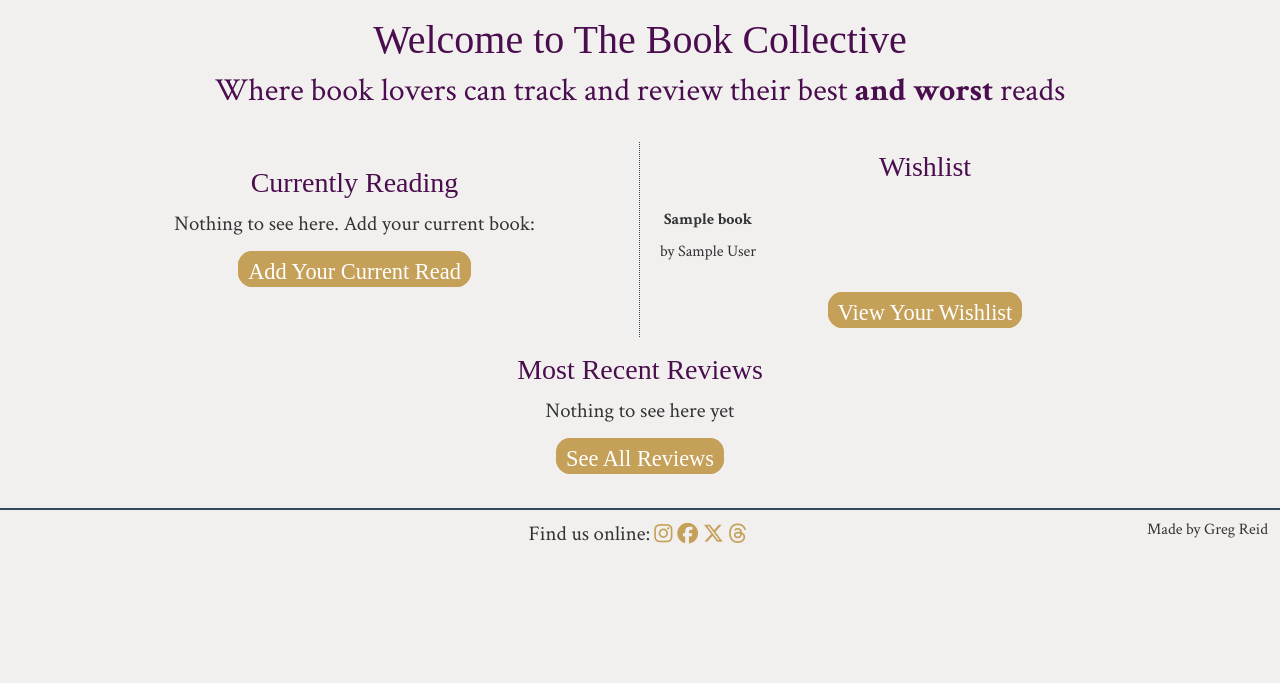
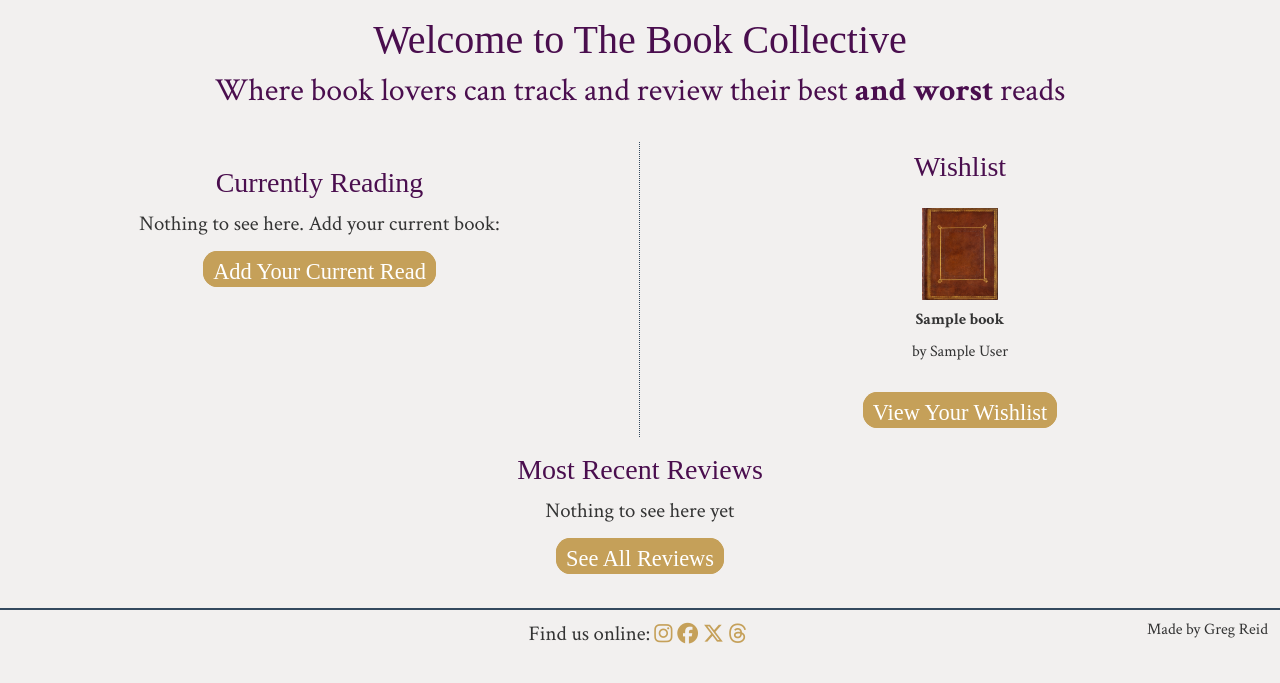
Before and after one commit to Greggy1234/The-Book-Collective, a Django app: page / in a window 1280 px wide. Shown: the part 63-746 px from the top of the page. Run offline with Django 5.2, Linux system fonts and the light colour scheme; a user stored in the database is signed in; tables that the repository leaves empty hold one stand-in row (values such as "Sample post"); some libraries are stand-ins or nearby versions; some web fonts are replaced.

Commit message:
Add in placeholder image for books

```diff
--- a/book_collective/settings.py
+++ b/book_collective/settings.py
@@ -30,7 +30,7 @@ TEMPLATES_DIR = os.path.join(BASE_DIR, 'templates')
 SECRET_KEY = os.environ.get("SECRET_KEY")
 
 # SECURITY WARNING: don't run with debug turned on in production!
-DEBUG = False
+DEBUG = True
 
 ALLOWED_HOSTS = ['127.0.0.1', '.herokuapp.com',]
 
--- a/reviews/templates/review/index.html
+++ b/reviews/templates/review/index.html
@@ -8,14 +8,23 @@
     <h2>Where book lovers can track and review their best <span class="bold">and worst </span>reads</h2>
 </div>
 <!-- User currently reading and wishlist -->
-<div class="container py-2">
+<div class="container-fluid py-2">
     <div class="row justify-content-around">
         <div class="col-12 col-lg-6 py-4 text-center right-border-no-mobile">
             <h3>Currently Reading</h3>
             {% if book_status_currently_reading %}
+            <div class="flex-row justify-content-center">
                 {% for book in book_status_currently_reading %}
-            <div class="card mb-3">
-                <div class="card-body">
+                <div class="card mb-3 mx-1 px-0">
+                    <div class="card-body mx-0 px-1">
+                        <div class="image-container pb-2">
+                            {% if book.front_cover %}
+                            <img class="card-img-top" src=" {{ book.featured_image.url }}" alt="{{ book.title }}">
+                            {% else %}
+                            <img class="card-img-top" src="{% static 'images/placeholder.webp' %}"
+                                alt="placeholder image">
+                            {% endif %}
+                        </div>
                         <p class="card-title p-small bold">{{ book.object.title }}</p>
                         {% for author in book.object.author.all %}
                         {% if forloop.counter == 1 %}
@@ -27,6 +36,7 @@
                     </div>
                 </div>
                 {% endfor %}
+            </div>
             <a href="{% url 'profile_page' username=user.username %}" class="button">Visit Your Profile</a>
             {% else %}
             <p>Nothing to see here. Add your current book:</p>
@@ -36,10 +46,18 @@
         <div class="col-12 col-lg-6 py-2 text-center">
             <h3>Wishlist</h3>
             {% if book_status_wishlist %}
-            <div class="flex-row">
+            <div class="flex-row justify-content-center">
                 {% for book in book_status_wishlist %}
                 <div class="card mb-3 mx-1 px-0">
                     <div class="card-body mx-0 px-1">
+                        <div class="image-container pb-2">
+                            {% if book.front_cover %}
+                            <img class="card-img-top" src=" {{ book.featured_image.url }}" alt="{{ book.title }}">
+                            {% else %}
+                            <img class="card-img-top" src="{% static 'images/placeholder.webp' %}"
+                                alt="placeholder image">
+                            {% endif %}
+                        </div>
                         <p class="card-title p-small bold">{{ book.object.title }}</p>
                         {% for author in book.object.author.all %}
                         {% if forloop.counter == 1 %}
--- a/static/css/style.css
+++ b/static/css/style.css
@@ -71,6 +71,16 @@ hr {
 
 .card {
     border: none;
+}
+
+.image-container {
+    height: 100px;
+}
+
+.image-container img {
+    object-fit: contain;
+    max-width: 100%;
+    max-height: 100%;
 }
 
 .bold {
```
Also changed, not shown: static/images/placeholder.webp (added). Lines whose indentation alone changed are shown as unchanged.
